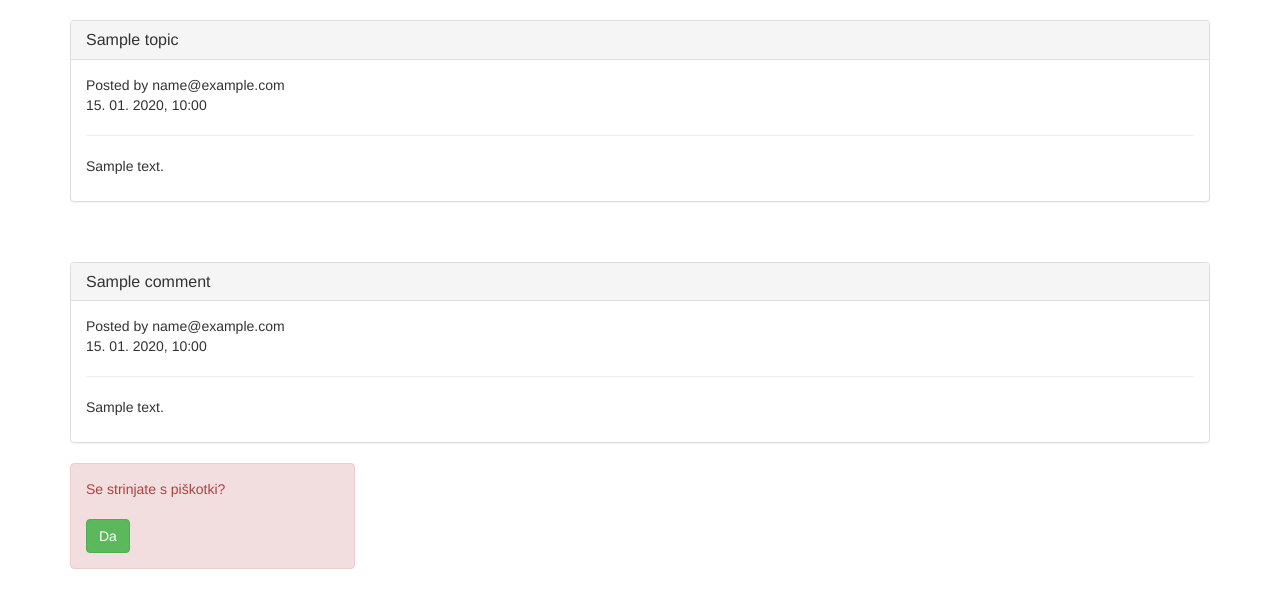
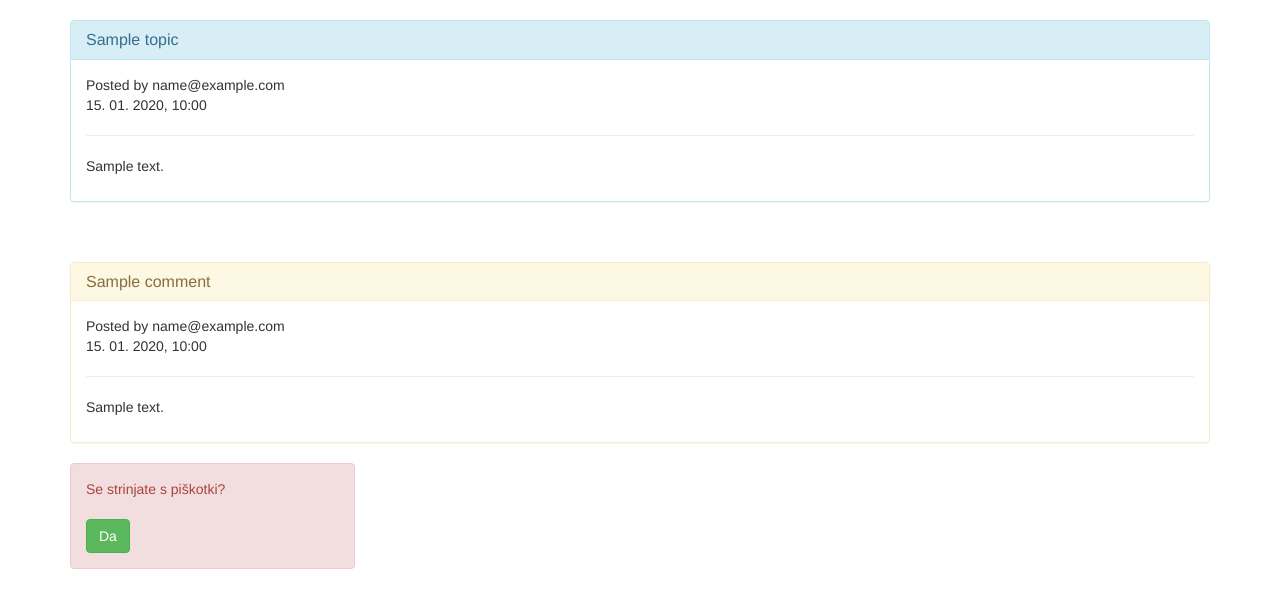
Before and after one commit to fearonviel/ninja-forum, a Python web app: template templates/topic.html in a window 1280 px wide. Shown: the part 52-660 px from the top of the page. Run offline with Jinja, Linux system fonts and the light colour scheme; the template is opened without the code that fills it: most values are stand-ins (such as "Sample title", 1, 10 or a date in 2020); some libraries are stand-ins or nearby versions.

Commit message:
added styling

```diff
--- a/assets/custom/css/style.css
+++ /dev/null
@@ -1,3 +0,0 @@
-body {
-    background-color: red;
-}
--- a/templates/base.html
+++ b/templates/base.html
@@ -46,6 +46,7 @@
               </div><!-- /.container-fluid -->
             </nav>
 
+
         {% block content %}
         {% endblock content %}
 
--- a/templates/home.html
+++ b/templates/home.html
@@ -1,6 +1,6 @@
 {% extends "base.html" %}
 
-{% block title %} Doma {% endblock %}
+{% block title %} Home {% endblock %}
 
 {% block content %}
 
@@ -24,7 +24,7 @@
             {% for topic in topics %}
 
                 <tr>
-                    <td><a class="link-not-blue" href="/topic/{{ topic.key.id() }}"><strong>{{ topic.title }}</strong></a></td>
+                    <td><a href="/topic/{{ topic.key.id() }}"><strong>{{ topic.title }}</strong></a></td>
                     <td>{{ topic.user_email }}</td>
                     <td>{{ topic.created_at.strftime('%d. %m. %Y, %H:%M') }}</td>
                 </tr>
--- a/templates/topic.html
+++ b/templates/topic.html
@@ -3,7 +3,7 @@
 {% block title %}Topic - {{ topic.title }} {% endblock title %}
 
 {%block content %}
-    <div class="panel panel-default">
+    <div class="panel panel-info">
         <div class="panel-heading">
             <h2 class="panel-title">{{ topic.title }}</h2>
         </div>
@@ -16,6 +16,8 @@
 
     {% if user %}
 
+    <div class="container">
+        <div class="col-md-11 col-md-offset-1">
             <div class="panel panel-default" style="background-color: #f5f5f5; padding: 15px">
                 <form method="post" action="/topic/{{topic.key.id()}}/comment/add">
                     <input type="hidden" name="csrf_token" value="{{csrf_token}}">
@@ -29,6 +31,8 @@
                     <button type="submit" class="btn btn-success">Submit</button>
                 </form>
             </div>
+        </div>
+    </div>
 
     {% endif %}
 
@@ -36,7 +40,7 @@
     <br>
     {% for comment in comments %}
 
-        <div class="panel panel-default">
+    <div class="panel panel-warning">
         <div class="panel-heading">
             <h2 class="panel-title">{{ comment.topic_title }}</h2>
         </div>
```
Lines whose indentation alone changed are shown as unchanged.
